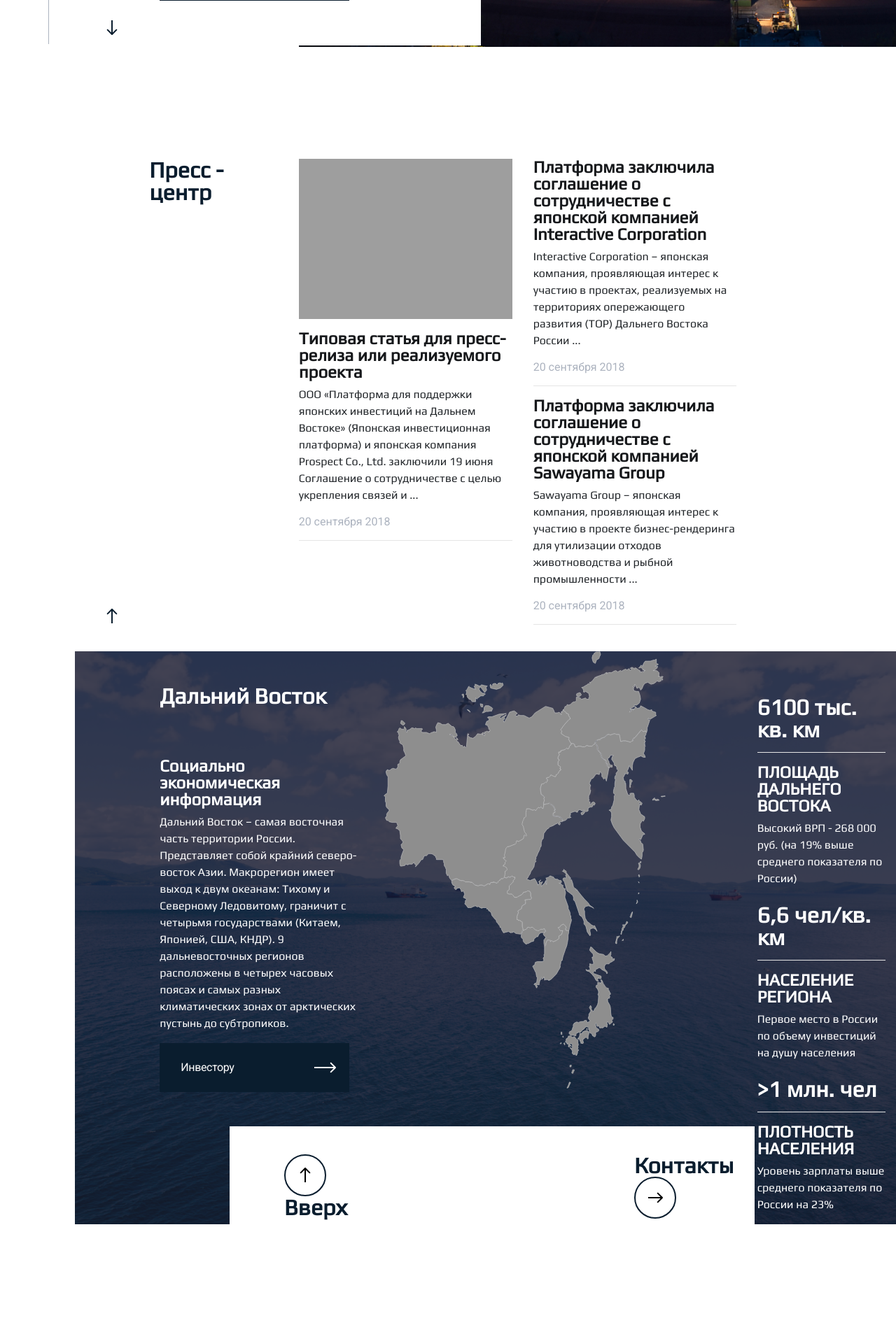
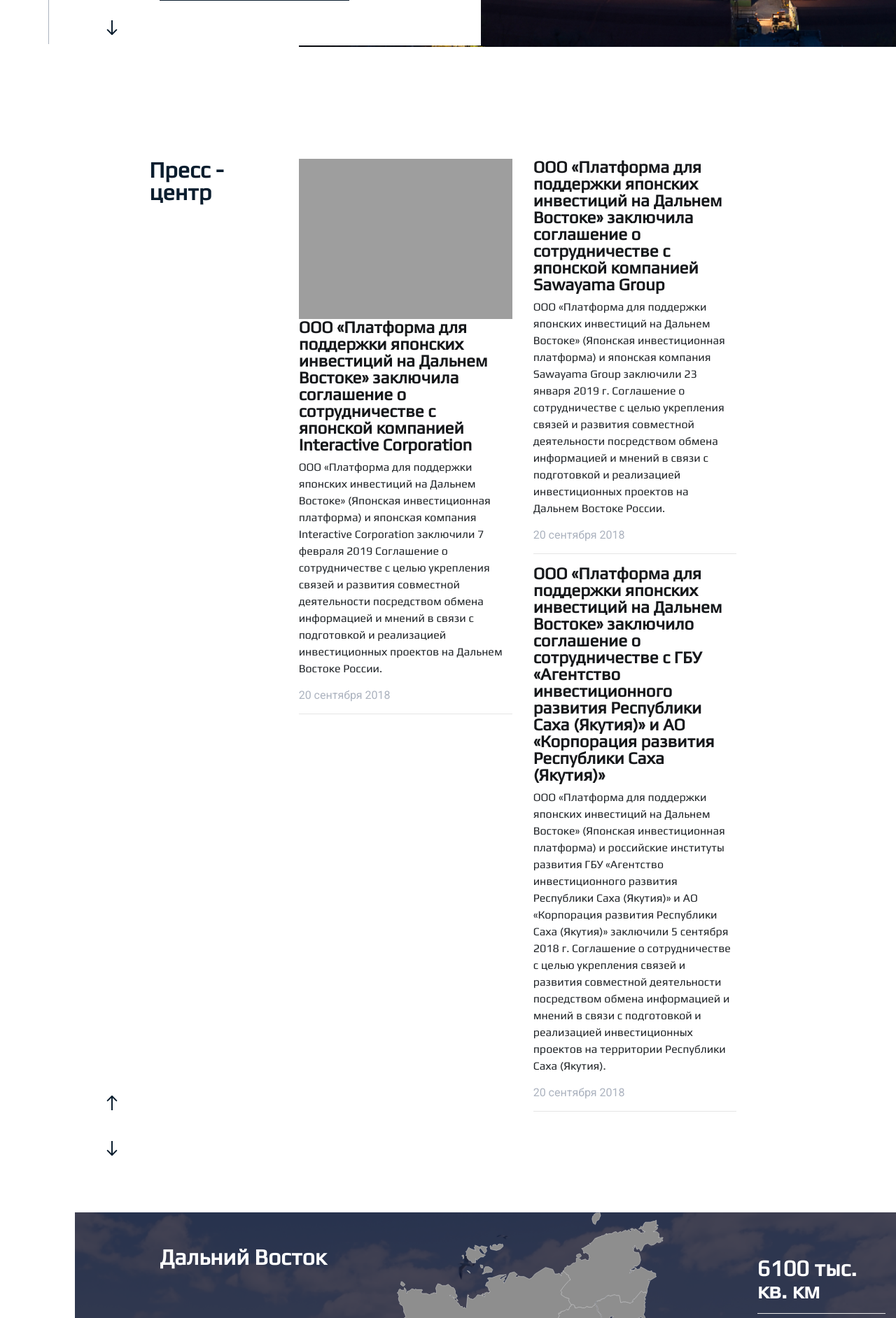
Before and after one commit to DEMENT0R/jppv-static, a PHP site: page /?date=02 in a window 1280 px wide. Shown: the part 737-2621 px from the top of the page at 70% size. Before the commit the page ends 2487 px from the top, so only its background shows below. Run offline with PHP 8.4, Linux system fonts and the light colour scheme; data that the repository does not hold is empty; some libraries are stand-ins or nearby versions; grey boxes are pictures that could not be loaded.

Commit message:
press-centr content texts

```diff
--- a/css/liLanding.css
+++ b/css/liLanding.css
@@ -44,8 +44,8 @@ html {
 
 .bg_2 {
 /*	height:600px;
-	line-height:600px;*/
-	height: 100vh;
+	line-height:600px;
+	height: 100vh; */
 }
 
 .bg_3 {
--- a/partials/pages/main-page.php
+++ b/partials/pages/main-page.php
@@ -32,7 +32,7 @@
       <!-- LANDING BLOCK 2 -->
       <div id="land_2" class="landingItem bg_2 row">
     			<!-- <div class="decoy">Пресс-центр</div> -->
-          <div class="col-md-1" style="height: 90vh;"></div>
+          <div class="col-md-1" style="min-height: 90vh;"></div>
           <div class="col-md-1 mt-auto mb-0 text-center">
             <a href="#land_1"><img src="/img/icons/arrow-up.svg" alt="Вверх!"></a><br>
             <a href="#land_3"><img src="/img/icons/arrow-down.svg" alt="Вниз!"></a>
@@ -44,21 +44,21 @@
           <div class="col-12 col-md-3 pl-0">
             <div class="block-230"></div>
             <img src="https://api.fnkr.net/testimg/640x450/ACB3BF/FFF/?text=JPG" width="100%">
-            <h3 class="mt-3"><a href="press-centr?date=00">Типовая статья для пресс-релиза или реализуемого проекта</a></h3>
-            <p>ООО «Платформа для поддержки японских инвестиций на Дальнем Востоке» (Японская инвестиционная платформа) и японская компания Prospect Co., Ltd. заключили 19 июня Соглашение о сотрудничестве с целью укрепления связей и ...</p>
+            <h3 class=""><a href="press-centr?date=01">ООО «Платформа для поддержки японских инвестиций на Дальнем Востоке» заключила соглашение о сотрудничестве с японской компанией Interactive Corporation</a></h3>
+            <p>ООО «Платформа для поддержки японских инвестиций на Дальнем Востоке» (Японская инвестиционная платформа) и японская компания Interactive Corporation заключили 7 февраля 2019 Соглашение о сотрудничестве с целью укрепления связей и развития совместной деятельности посредством обмена информацией и мнений в связи с подготовкой и реализацией инвестиционных проектов на Дальнем Востоке России.</p>
             <p class="gray-text">20 сентября 2018</p>
             <hr>
             <div class="block-100"></div>
           </div>
           <div class="col-12 col-md-3">
             <div class="block-230"></div>
-            <h3 class=""><a href="press-centr?date=01">Платформа заключила соглашение о сотрудничестве с японской компанией Interactive Corporation</a></h3>
-            <p>Interactive Corporation – японская компания, проявляющая интерес к участию в проектах, реализуемых на территориях опережающего развития (ТОР) Дальнего Востока России ...</p>
+            <h3><a href="?date=02">ООО «Платформа для поддержки японских инвестиций на Дальнем Востоке» заключила соглашение о сотрудничестве с японской компанией Sawayama Group</a></h3>
+            <p>ООО «Платформа для поддержки японских инвестиций на Дальнем Востоке» (Японская инвестиционная платформа) и японская компания Sawayama Group заключили 23 января 2019 г. Соглашение о сотрудничестве с целью укрепления связей и развития совместной деятельности посредством обмена информацией и мнений в связи с подготовкой и реализацией инвестиционных проектов на Дальнем Востоке России.</p>
             <p class="gray-text">20 сентября 2018</p>
             <hr>
 
-            <h3><a href="press-centr?date=02">Платформа заключила соглашение о сотрудничестве с японской компанией Sawayama Group</a></h3>
-            <p>Sawayama Group – японская компания, проявляющая интерес к участию в проекте бизнес-рендеринга для утилизации отходов животноводства и рыбной промышленности ...</p>
+            <h3><a href="press-centr?date=02">ООО «Платформа для поддержки японских инвестиций на Дальнем Востоке» заключило соглашение о сотрудничестве с ГБУ «Агентство инвестиционного развития Республики Саха (Якутия)» и АО «Корпорация развития Республики Саха (Якутия)»</a></h3>
+            <p>ООО «Платформа для поддержки японских инвестиций на Дальнем Востоке» (Японская инвестиционная платформа) и российские институты развития ГБУ «Агентство инвестиционного развития Республики Саха (Якутия)» и АО «Корпорация развития Республики Саха (Якутия)» заключили 5 сентября 2018 г. Соглашение о сотрудничестве с целью укрепления связей и развития совместной деятельности посредством обмена информацией и мнений в связи с подготовкой и реализацией инвестиционных проектов на территории Республики Саха (Якутия).</p>
             <p class="gray-text">20 сентября 2018</p>
             <hr>
             <div class="block-100"></div>
```
Also changed, not shown: partials/pages/press-centr/03.php (added, +11 -0 lines), partials/pages/press-centr/_list.php (+6 -6 lines).
